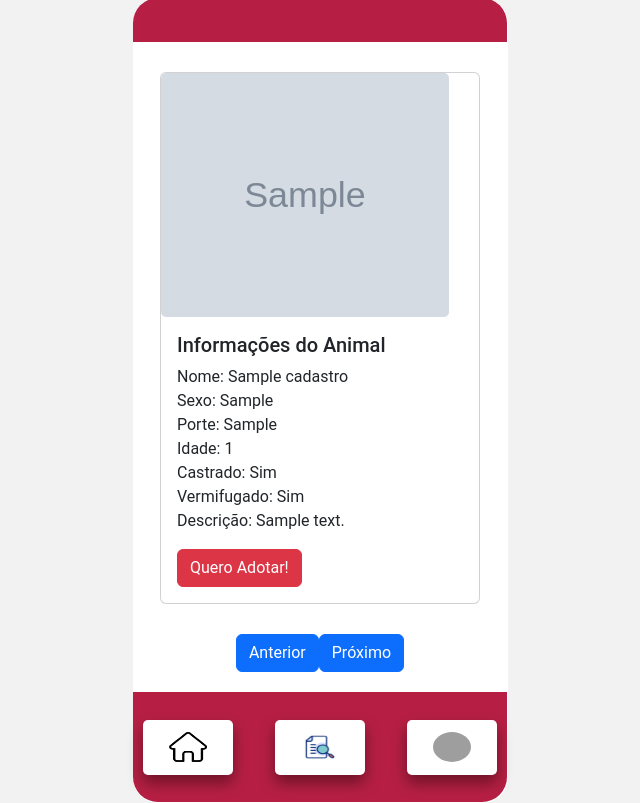
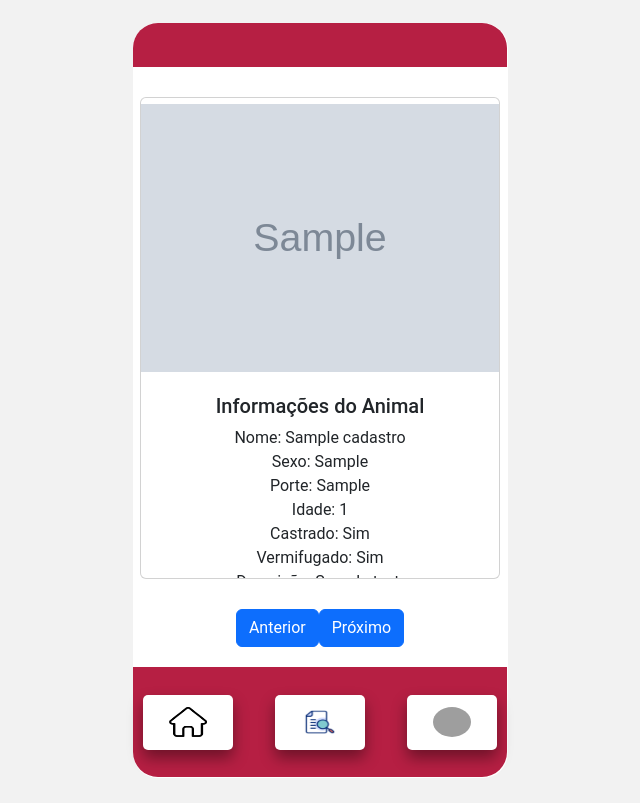
Before and after one commit to MTulioDSpirito/Projeto_ONG, a PHP site: page /feed.php in a window 1280 px wide. Shown: the whole page, without its empty margins (320-960 px from the left). After the commit the page ends 778 px from the top, so only its background shows below. Run offline with PHP 8.4, Linux system fonts and the light colour scheme; the visitor is signed in with stand-in values (Sample User, id 1); tables that the repository leaves empty or names only in its code hold one stand-in row (values such as "Sample post"); grey boxes marked "Sample" are stand-in pictures; grey boxes are pictures that could not be loaded.

Commit message:
changes cadastrar_pet, feed, notificacao

```diff
--- a/Projeto_ONG/cadastrar_pets.php
+++ b/Projeto_ONG/cadastrar_pets.php
@@ -47,7 +47,7 @@
                 $result = mysqli_query($conexao, "INSERT INTO cadastro(nome, sexo, porte, castrado, vermifugado, doenca, idade, descricao, entrada, saida, foto_link) VALUES ('$nome', '$sexo', '$porte', '$castrado', '$vermifugado', '$doenca', '$idade', '$descricao', '$entrada', '$saida', '$foto_link')");
 
                 if($result) {
-                    echo "<span style='color:green;'>Usuário cadastrado com sucesso</span>";
+                    echo "<span style='color:green;'>Pet cadastrado com sucesso</span>";
                 } else {
                     echo "<span style='color:red;'>Erro ao cadastrar usuário</span>";
                 }
--- a/Projeto_ONG/feed.php
+++ b/Projeto_ONG/feed.php
@@ -1,4 +1,4 @@
-<?php include 'imagemperfil.php'?>
+<?php include 'imagemperfil.php' ?>
 <!DOCTYPE html>
 <html lang="pt-br">
 <head>
@@ -8,18 +8,23 @@
     <link rel="stylesheet" href="home.css">
     <style>
         .card img {
-            width: 288px;
+            width: 100%;
             height: 280px;
-            object-fit: cover;
-            border-bottom-left-radius:5px;
+            object-fit: contain; /* Alterado de cover para contain */
+            border-bottom-left-radius: 5px;
             border-bottom-right-radius: 5px;
         }
         .card {
-            width:380px;
+            width: 360px;
             margin: 10px auto;
-            max-height: 532px; /* Definindo a altura máxima dos cards */
-            overflow-y: auto; /* Adicionando rolagem vertical caso o conteúdo exceda a altura máxima */
-            overflow-x: auto;
+            display: flex;
+            flex-direction: column;
+            align-items: center;
+        }
+        .card-body {
+            max-height: 200px; /* Definindo a altura máxima da área de texto do card */
+            overflow-y: auto; /* Adicionando rolagem vertical para a área de texto do card */
+            text-align: center; /* Centralizando o texto no card */
         }
         .card-container {
             display: flex;
@@ -47,11 +52,8 @@
         .footer .button img {
             width: 38px;
             height: 30px;
-
-
         }
-        .perfil{
-
+        .perfil {
             border-radius: 50%;
             width: 50px;
             height: 50px;
@@ -134,7 +136,6 @@
             die("Conexão falhou: " . $conexao->connect_error);
         }
 
-
         // Consulta para obter todos os dados
         $sql = "SELECT DISTINCT id_animal, nome, sexo, porte, idade, castrado, vermifugado, descricao, foto_link FROM cadastro";
         $resultado = $conexao->query($sql);
@@ -142,8 +143,7 @@
         if ($resultado->num_rows > 0) {
             while($row = $resultado->fetch_assoc()) {
                 echo "cards.push({
-                    id_animal:
-                    '". $row["id_animal"] ."',
+                    id_animal: '". $row["id_animal"] ."',
                     nome: '". $row["nome"] ."',
                     sexo: '". $row["sexo"] ."',
                     porte: '". $row["porte"] ."',
@@ -157,7 +157,6 @@
         }
 
         $conexao->close();
-
         ?>
 
         let currentCardIndex = 0;
@@ -166,7 +165,7 @@
             const cardContainer = document.getElementById('card-container');
             const card = cards[index];
             cardContainer.innerHTML = `
-                <div class="card" style="width: 20rem; margin: 10px;">
+                <div class="card">
                     <img src="${card.foto_link}" class="card-img-top" alt="Imagem do pet">
                     <div class="card-body">
                         <h5 class="card-title">Informações do Animal</h5>
@@ -224,11 +223,16 @@
             .then(response => response.text())
             .then(data => {
                 alert('Solicitação enviada com sucesso!');
+                // Fechar o modal após enviar
+                alert('Solicitação enviada com sucesso!');
                 // Fechar o modal após enviar a solicitação
                 const adoptionModal = bootstrap.Modal.getInstance(document.getElementById('adoptionModal'));
                 adoptionModal.hide();
             })
-            .catch(error => console.error('Erro:', error));
+            .catch(error => {
+                console.error('Erro:', error);
+                alert('Houve um erro ao enviar a solicitação.');
+            });
         });
     </script>
     <script src="https://cdn.jsdelivr.net/npm/bootstrap@5.3.3/dist/js/bootstrap.bundle.min.js"></script>
```
Also changed, not shown: Projeto_ONG/notificações.php (+57 -10 lines).
